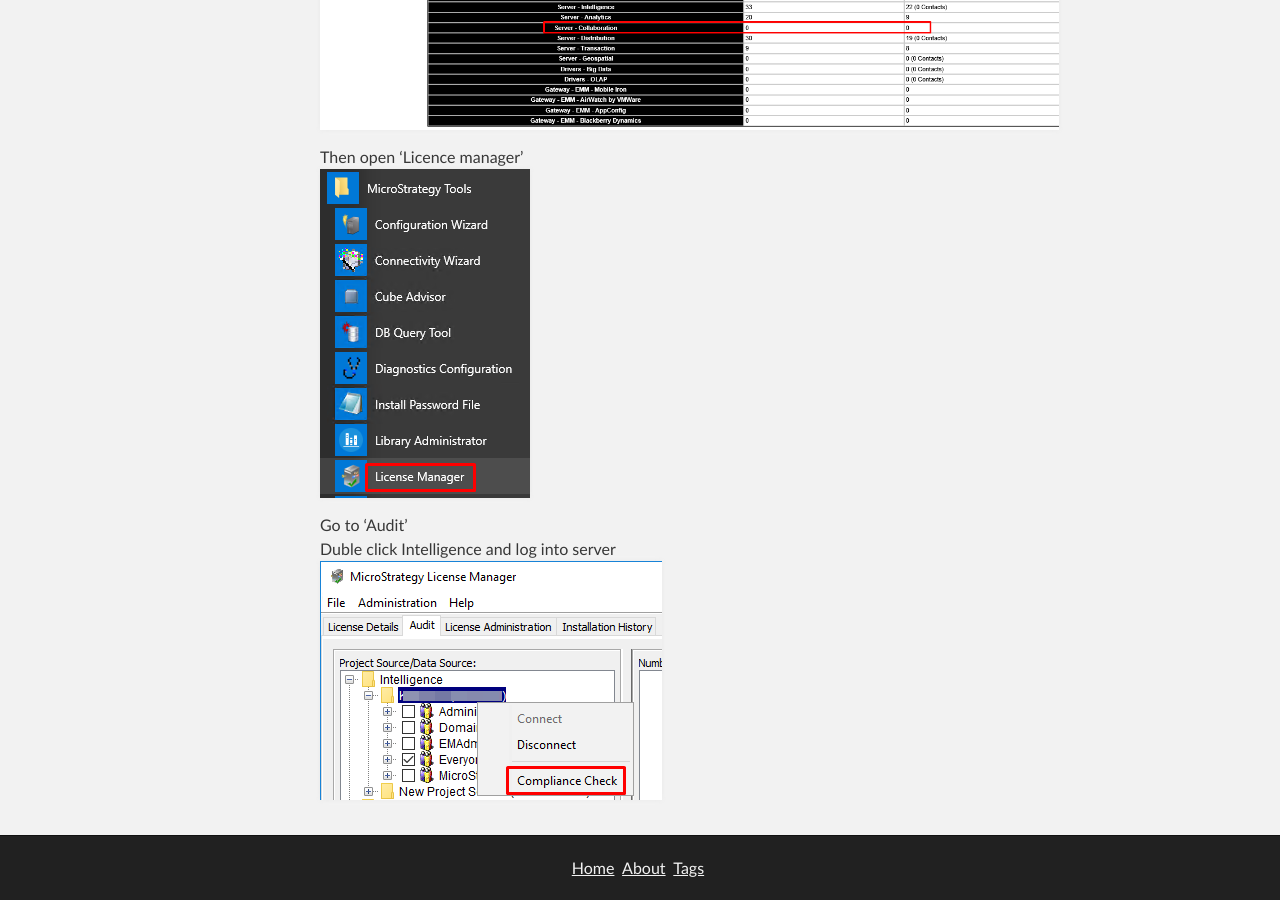
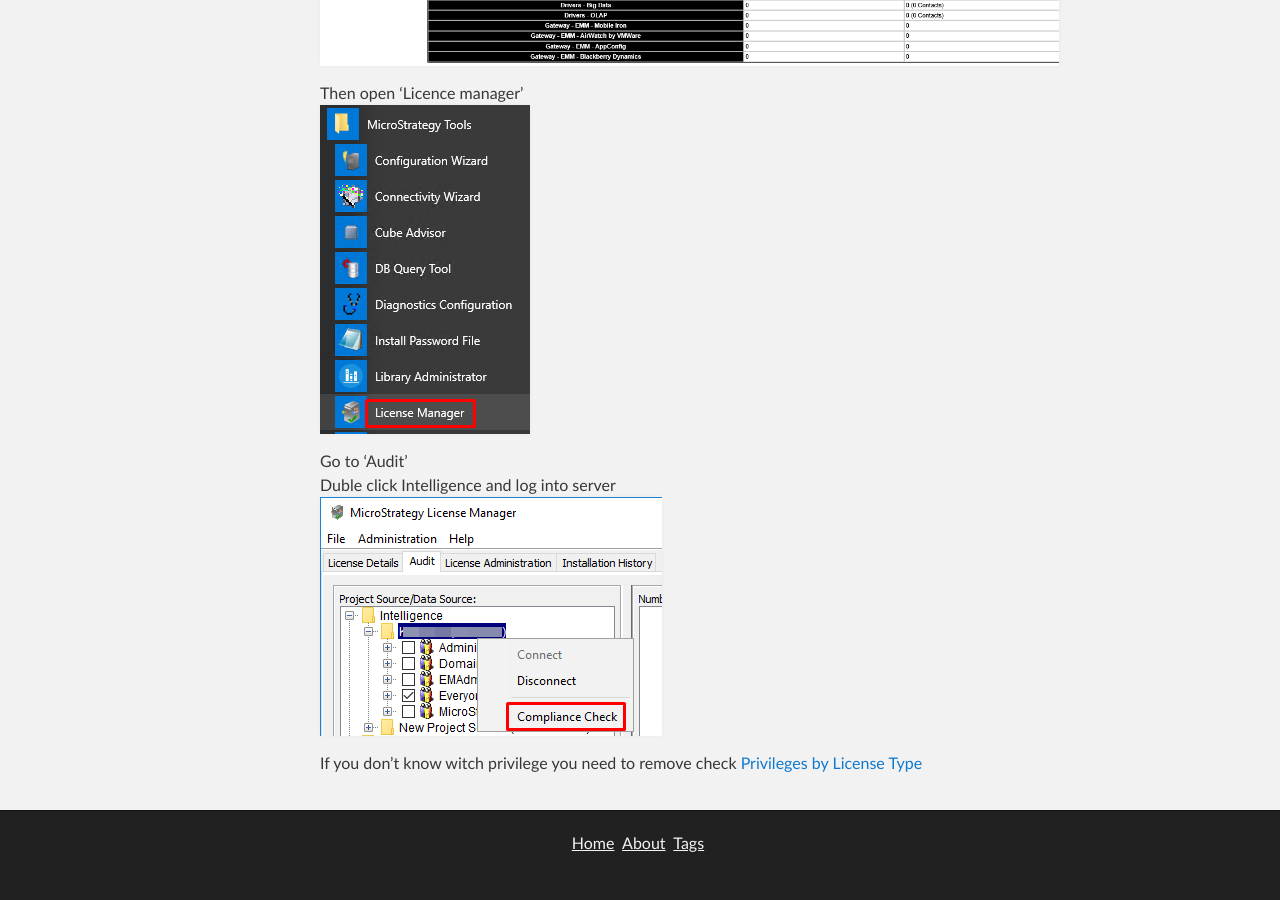
Before and after one commit to kl82slo/kl82slo.github.io, a Jekyll site: the page built from _posts/2021-06-20-0007 Manually trigger compliance check in MicroStrategy License Manager.md, in a window 1280 px wide and 900 px high, scrolled down 1497 px. Built offline with Jekyll 4.4.1, drawn with Linux system fonts in a browser that asks for light colours; after the commit the page ends 2372 px from its top, so only the background shows below that.

Commit message:
Update 2021-06-20-0007 Manually trigger compliance check in MicroStrategy License Manager.md

```diff
--- a/_posts/2021-06-20-0007 Manually trigger compliance check in MicroStrategy License Manager.md
+++ b/_posts/2021-06-20-0007 Manually trigger compliance check in MicroStrategy License Manager.md
@@ -27,3 +23,6 @@
 Go to 'Audit' <br />
 Duble click Intelligence and log into server <br />
 ![Open_licence_manager](/img/20210620_0007/Compliance_Check_hiden.png)
+
+If you don't know witch privilege you need to remove check
+[Privileges by License Type](https://www2.microstrategy.com/producthelp/current/Workstation/WebHelp/Lang_1033/Content/privileges_by_license_type.htm)
```
Also changed, not shown: other parts of _posts/2021-06-20-0007 Manually trigger compliance check in MicroStrategy License Manager.md (+0 -4 lines).
